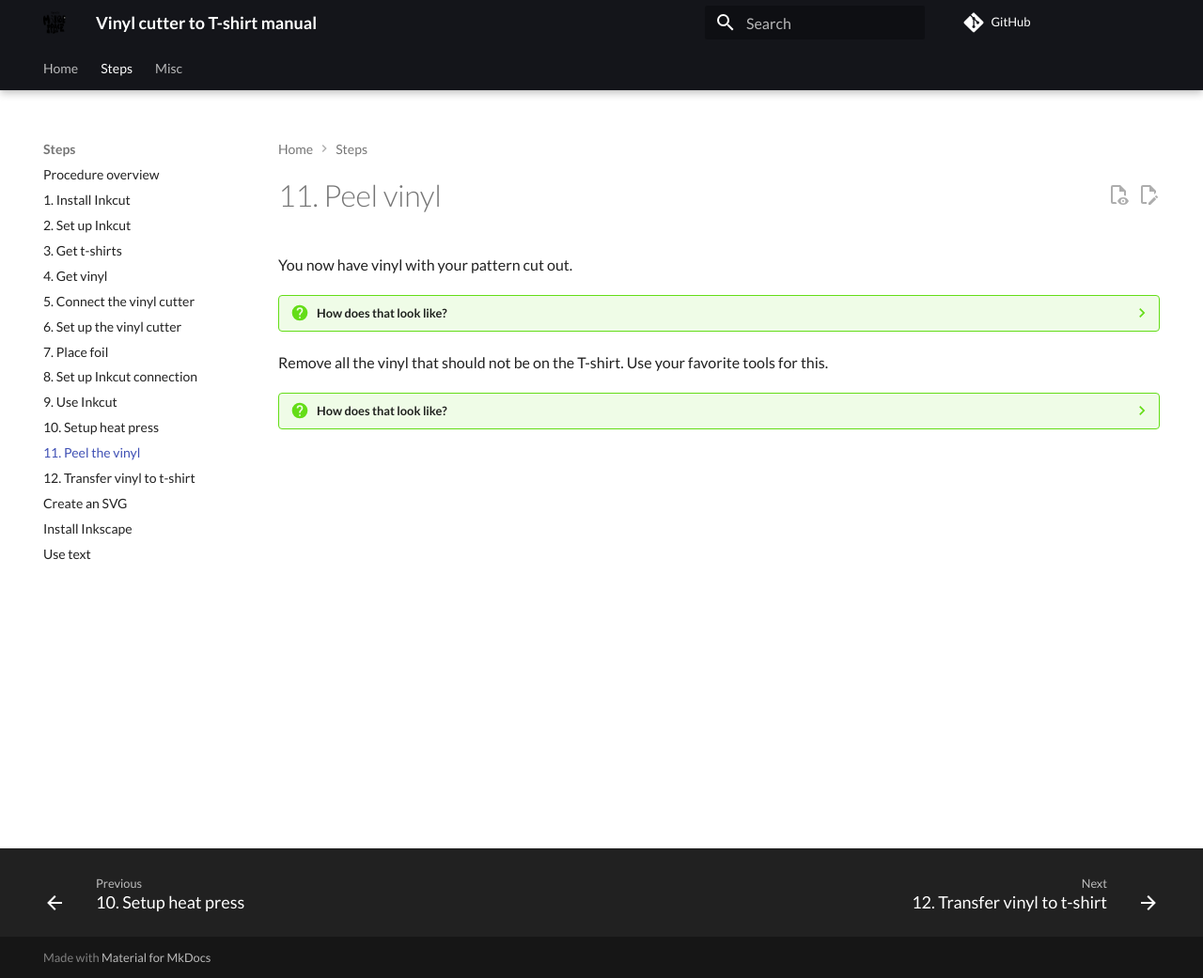
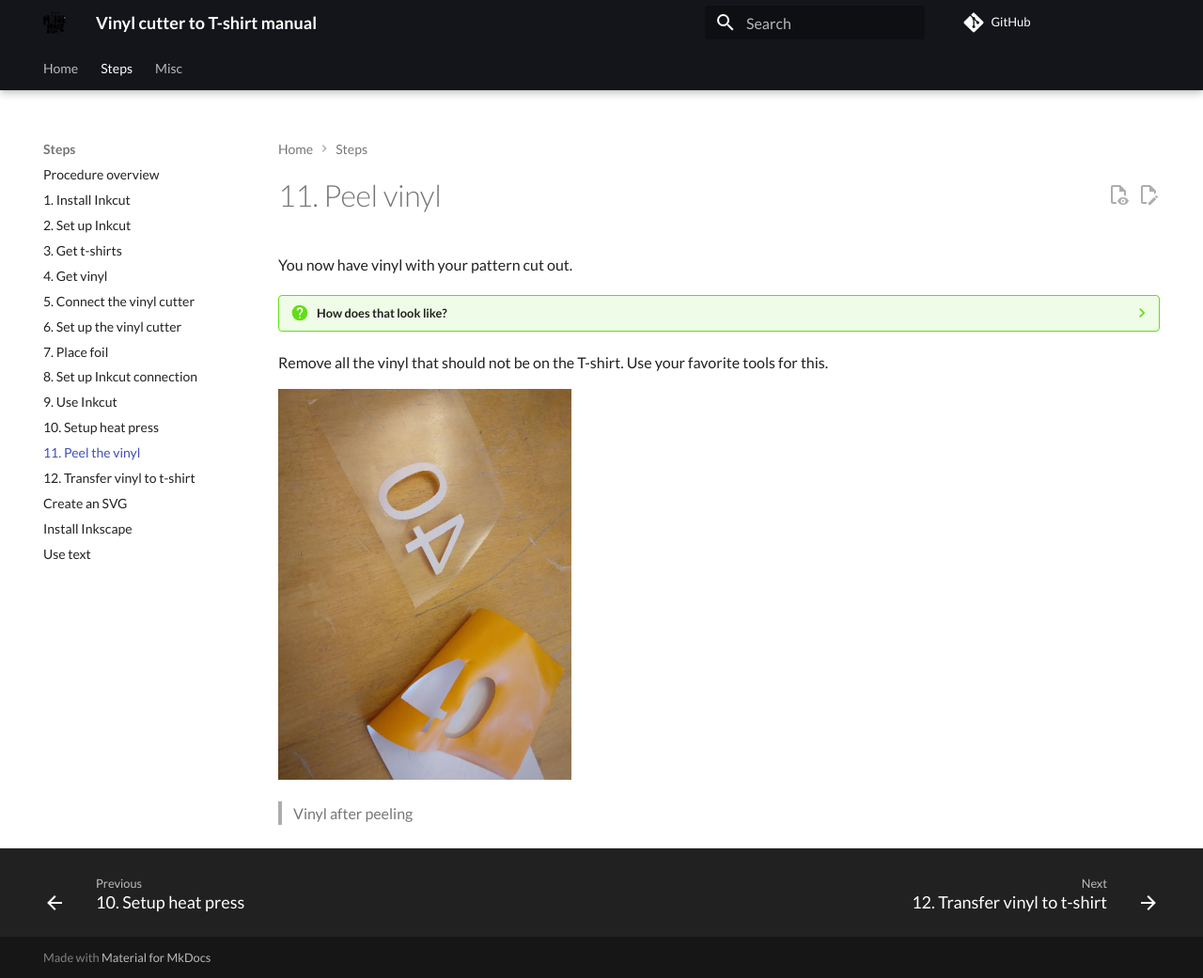
Before and after one commit to uppsala-makerspace/vevor_vinyl_cutter_to_t_shirt_manual, an MkDocs documentation site: the page built from docs/steps/11_peel_vinyl.md, in a window 1280 px wide and 1041 px high. Shown: the whole window at 94% size. Built offline with MkDocs 1.6.1 and Material for MkDocs 9.7.7, drawn with Linux system fonts in a browser that asks for light colours; comment, search, counter and statistics services are not loaded.

Commit message:
Add booklet

```diff
--- a/docs/steps/11_peel_vinyl.md
+++ b/docs/steps/11_peel_vinyl.md
@@ -15,6 +15,6 @@ You now have vinyl with your pattern cut out.
 Remove all the vinyl that should not be on the T-shirt.
 Use your favorite tools for this.
 
-???- question "How does that look like?"
+![Vinyl after peeling](transfer_ready.png)
 
-    ![After peeling](transfer_ready.jpg)
+> Vinyl after peeling
```
Also changed, not shown: docs/steps/9_use_inkcut.md (+3 -5 lines), 3 other files.
